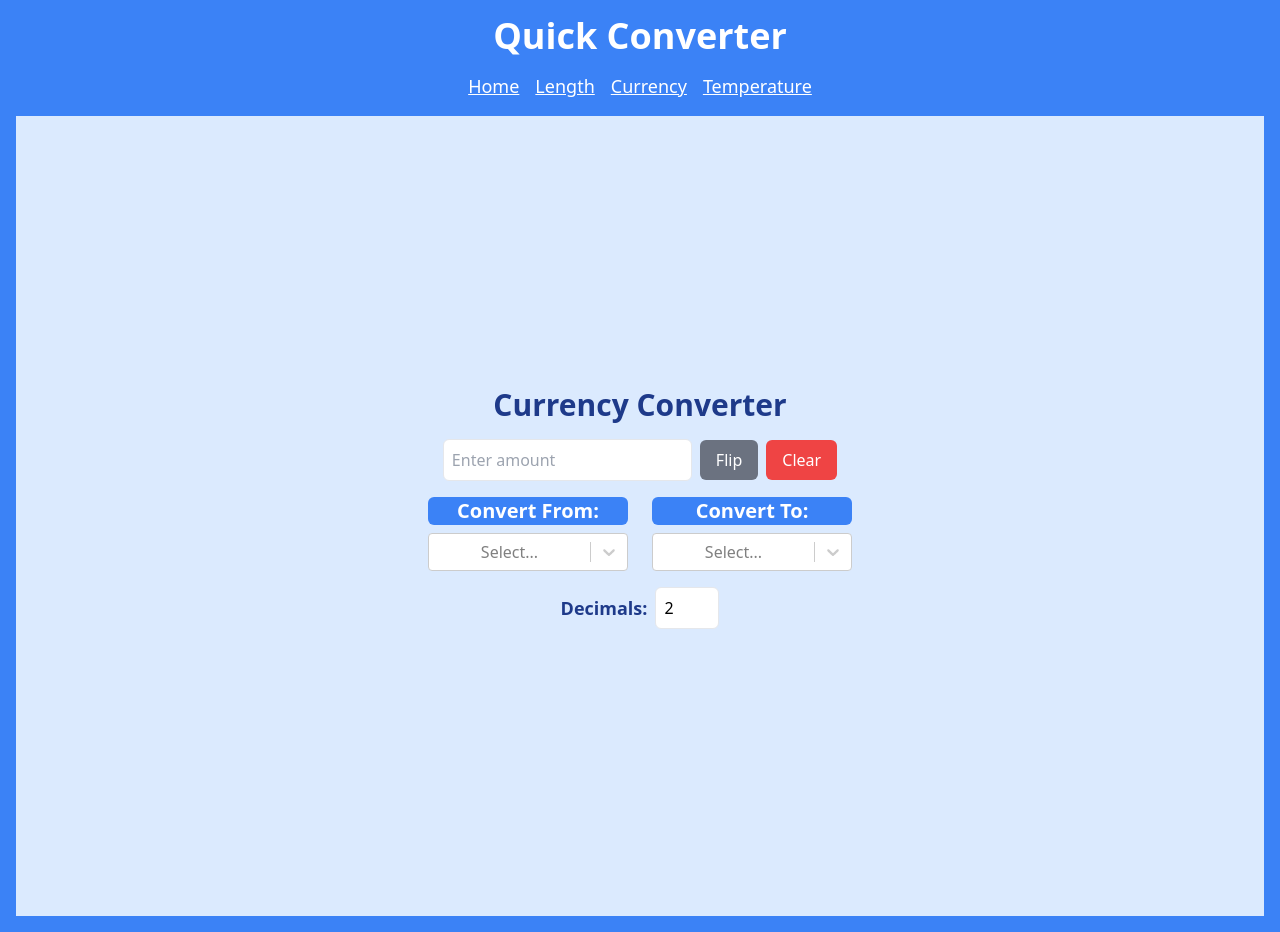
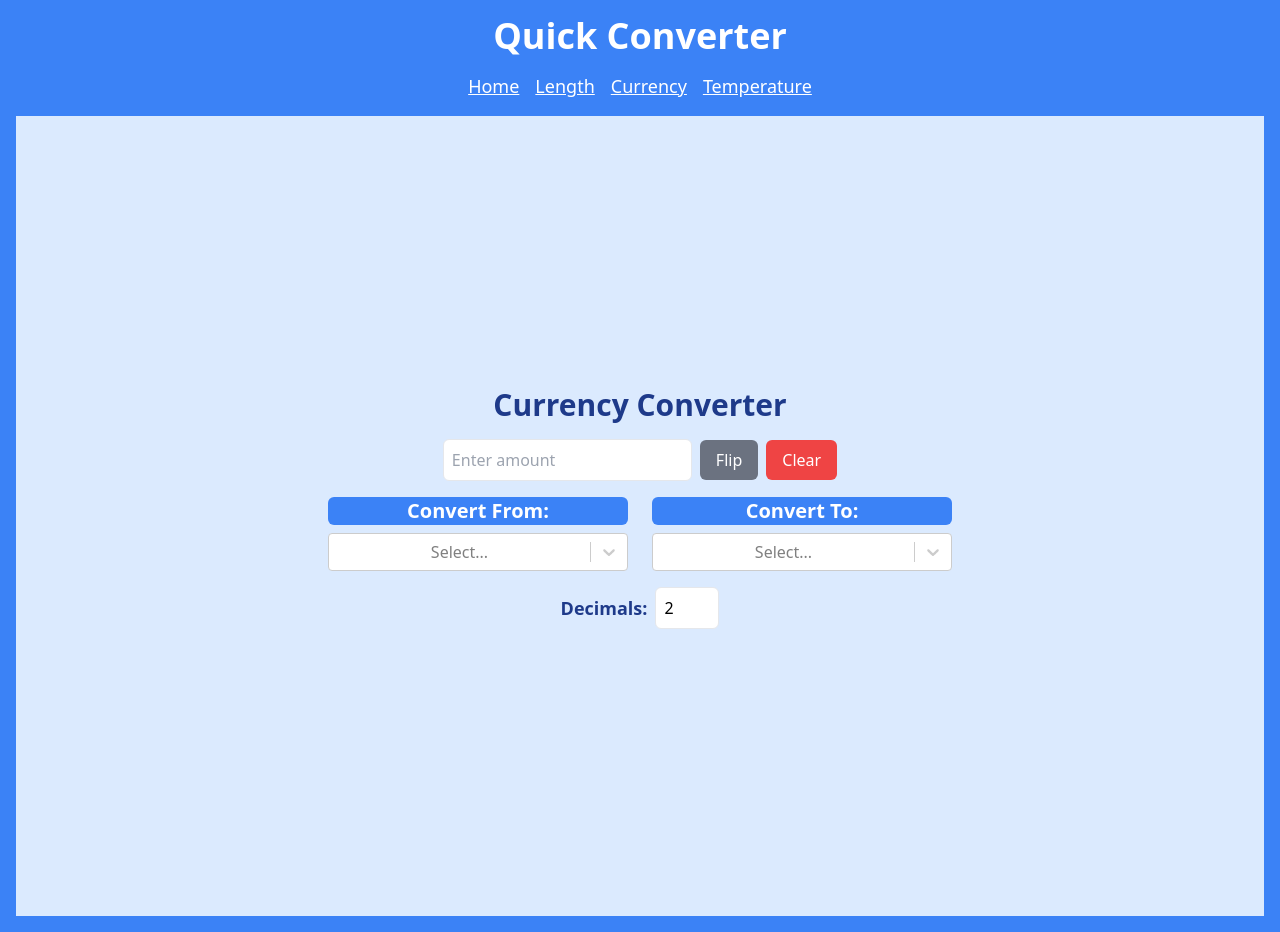
Before and after one commit to JesseCochran/QuickConverter, a React (Vite) app in the folder QuickConverter/: page /currency in a window 1280 px wide. Built offline with nearby package versions, Linux system fonts and the light colour scheme; no server answers.

Commit message:
fix: widened the currency box to see full name

```diff
--- a/QuickConverter/src/components/CurrencyConverter.tsx
+++ b/QuickConverter/src/components/CurrencyConverter.tsx
@@ -238,11 +238,11 @@ function CurrencyConverter() {
     const customStyles: StylesConfig<CurrencyOption, false> = {
         control: (provided) => ({
             ...provided,
-            minWidth: '200px',
+            minWidth: '300px',
         }),
         menu: (provided) => ({
             ...provided,
-            width: '200px',
+            width: '300px',
         }),
         option: (provided) => ({
             ...provided,
```
